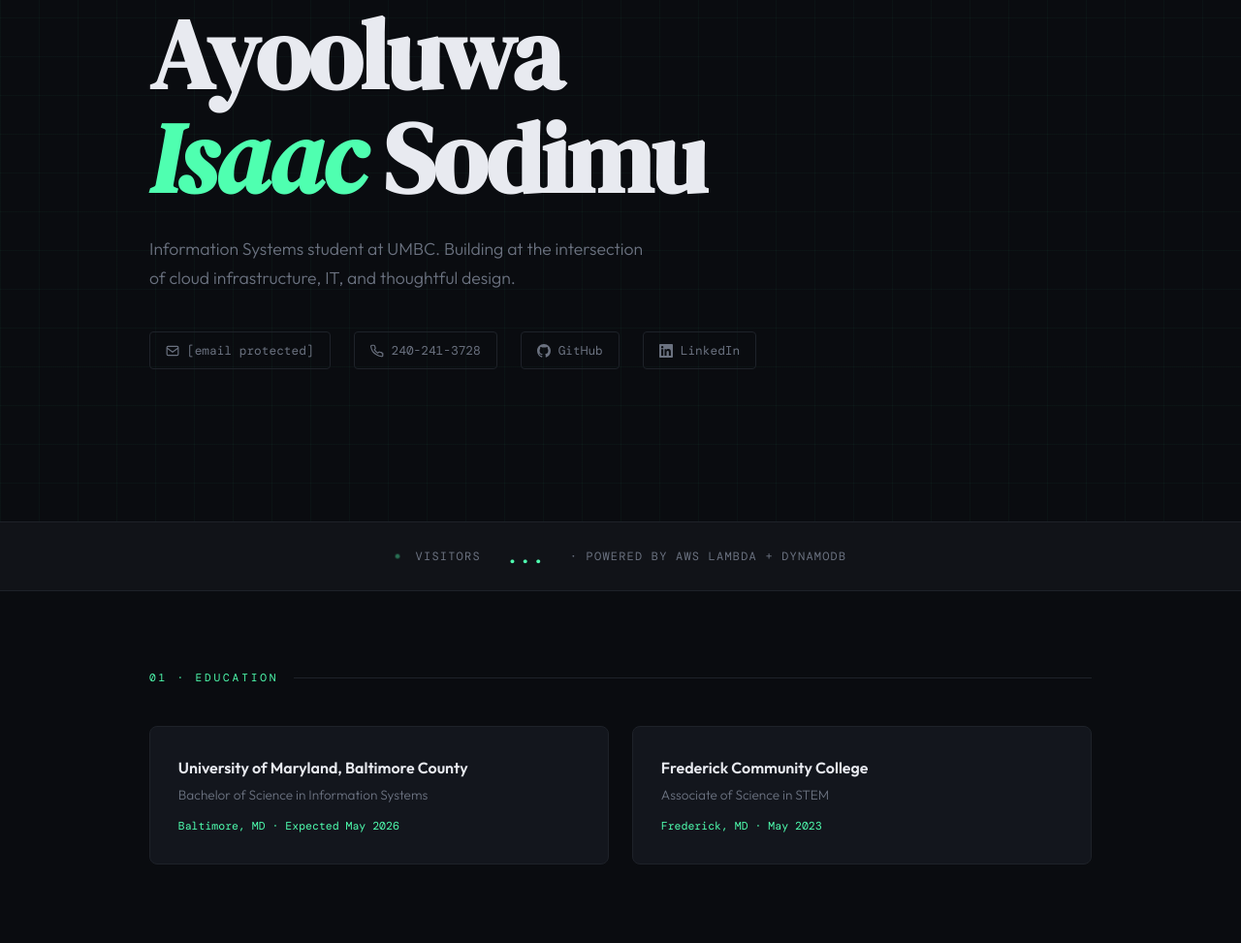
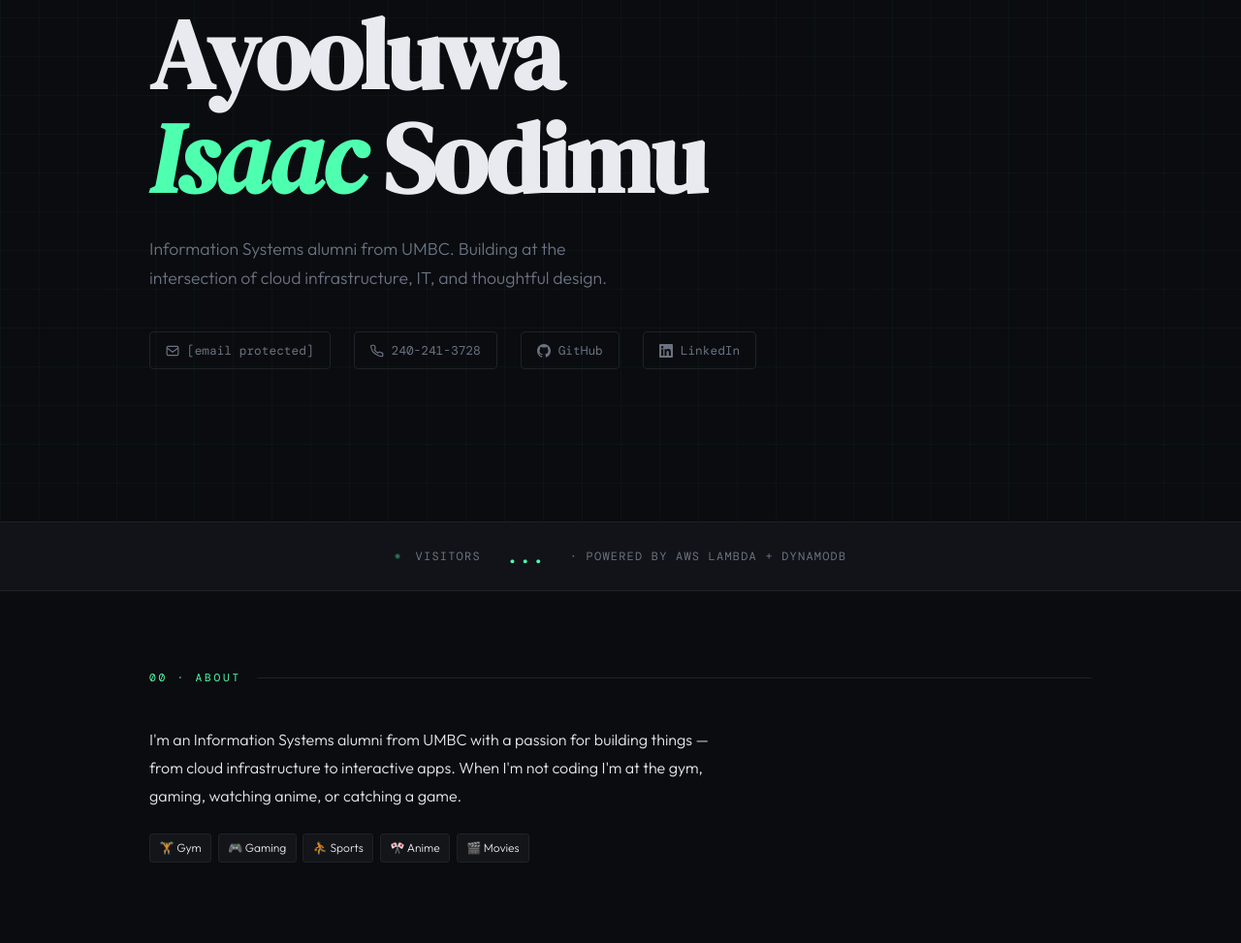
Before and after one commit to iZickZod/cloud-resume-challenge, a plain HTML site: page index.html in a window 1280 px wide. Shown: the part 262-1235 px from the top of the page at 97% size. Drawn offline with nearby package versions, Linux system fonts and the light colour scheme; no server answers.

Commit message:
Add About section with bio and hobby tags
Includes personal blurb, interest tags (gym, gaming, sports, anime, movies),
and updates hero + nav to reflect alumni status.

Co-Authored-By: Claude Sonnet 4.6 <noreply@anthropic.com>

```diff
--- a/index.html
+++ b/index.html
@@ -441,6 +441,7 @@
   <nav>
     <div class="nav-logo">// isaac.sodimu</div>
     <ul class="nav-links">
+      <li><a href="#about">About</a></li>
       <li><a href="#education">Education</a></li>
       <li><a href="#projects">Projects</a></li>
       <li><a href="#experience">Experience</a></li>
@@ -452,7 +453,7 @@
   <section class="hero">
     <div class="hero-tag">&#x25CF; Available for Opportunities · New Market, MD</div>
     <h1>Ayooluwa<br /><em>Isaac</em> Sodimu</h1>
-    <p class="hero-sub">Information Systems student at UMBC. Building at the intersection of cloud infrastructure, IT, and thoughtful design.</p>
+    <p class="hero-sub">Information Systems alumni from UMBC. Building at the intersection of cloud infrastructure, IT, and thoughtful design.</p>
     <div class="hero-contacts">
       <a href="/cdn-cgi/l/email-protection#cfa6bcaeaeace1bca0aba6a2bafef6f9fe8fa8a2aea6a3e1aca0a2">
         <svg width="14" height="14" fill="none" stroke="currentColor" stroke-width="2" viewBox="0 0 24 24"><rect x="2" y="4" width="20" height="16" rx="2"/><path d="m2 7 10 7 10-7"/></svg>
@@ -480,6 +481,19 @@
     <span class="counter-num" id="counter">—</span>
     <span class="counter-label">· Powered by AWS Lambda + DynamoDB</span>
   </div>
+
+  <!-- ABOUT -->
+  <section class="section" id="about">
+    <div class="section-label">00 · About</div>
+    <p style="max-width:600px;line-height:1.8;color:var(--text);margin-bottom:1.5rem;">I'm an Information Systems alumni from UMBC with a passion for building things — from cloud infrastructure to interactive apps. When I'm not coding I'm at the gym, gaming, watching anime, or catching a game.</p>
+    <div class="skill-tags">
+      <span class="tag">🏋️ Gym</span>
+      <span class="tag">🎮 Gaming</span>
+      <span class="tag">⛹️ Sports</span>
+      <span class="tag">🎌 Anime</span>
+      <span class="tag">🎬 Movies</span>
+    </div>
+  </section>
 
   <!-- EDUCATION -->
   <section class="section" id="education">
```
